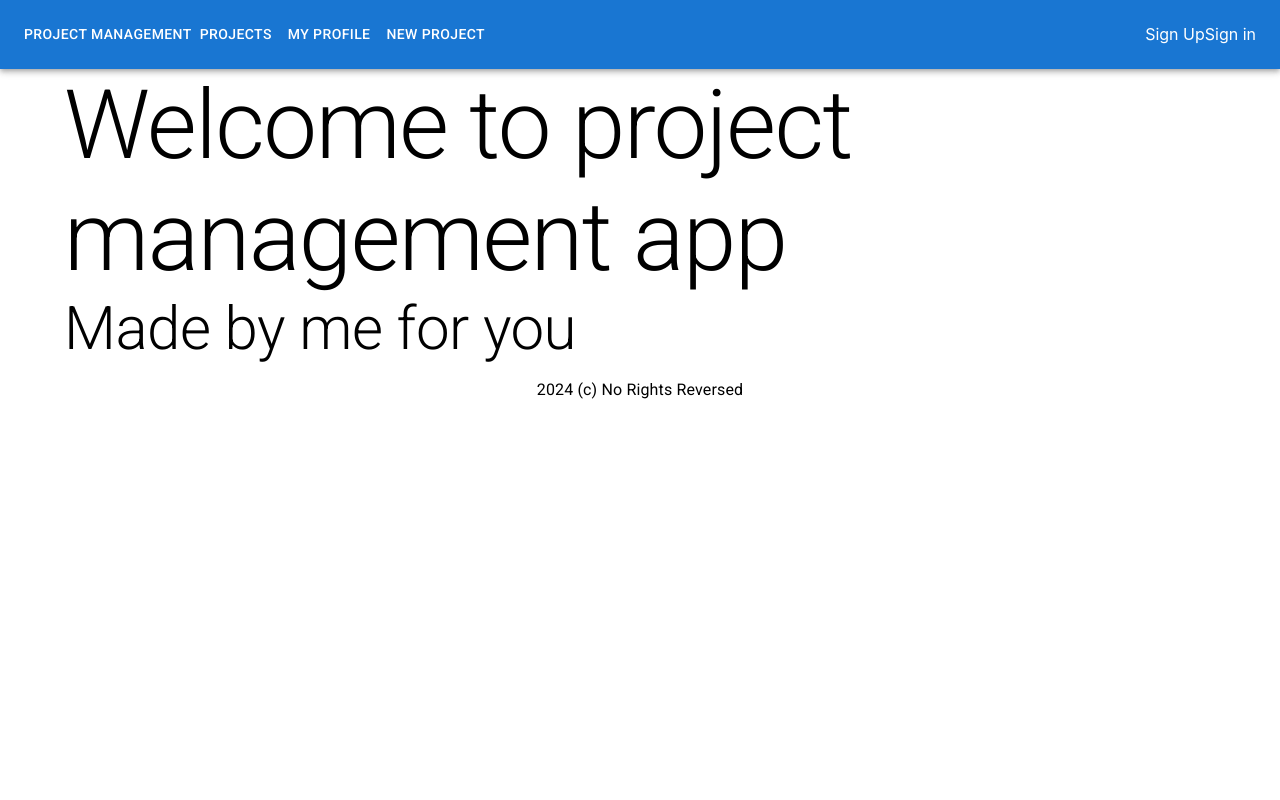
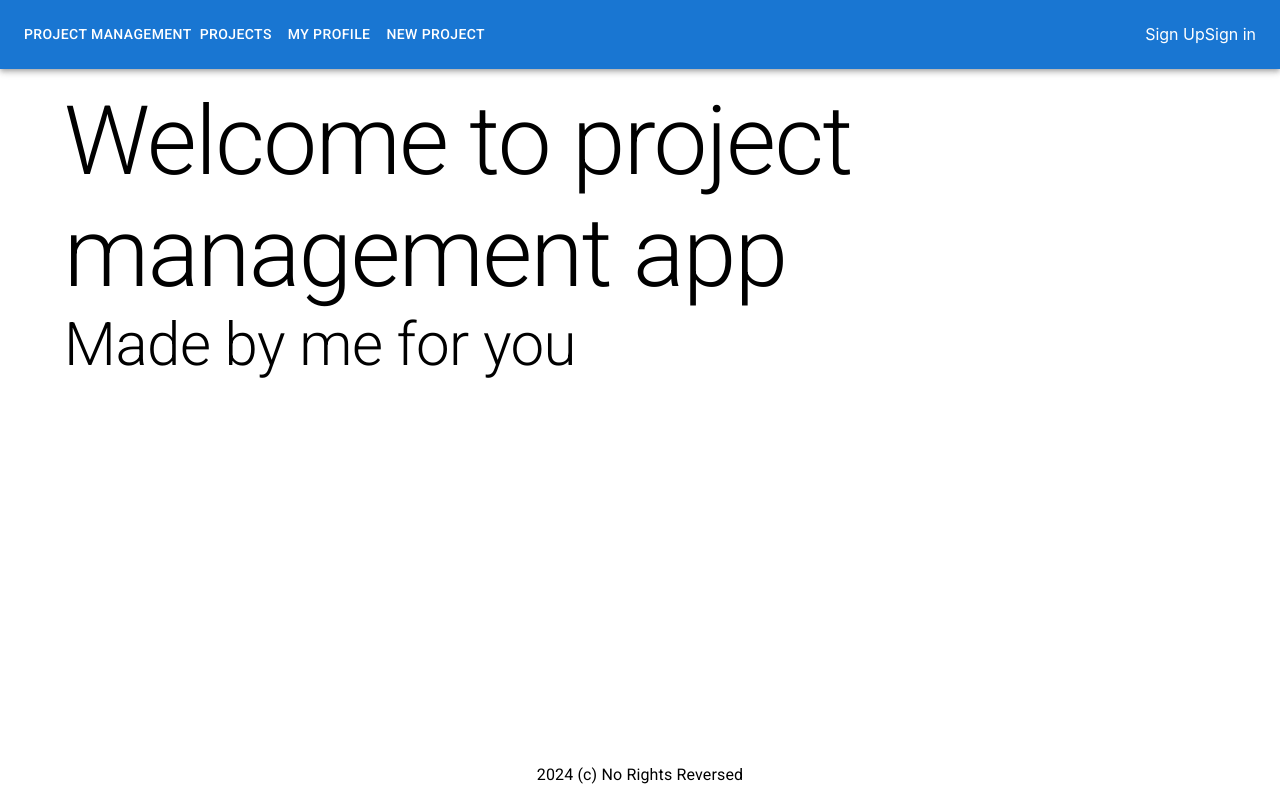
Before and after one commit to GricelevichOA/project-management, a React (Create React App) app: page / in a window 1280 px wide. Built offline with nearby package versions, Linux system fonts and the light colour scheme; no server answers; the database is empty.

Commit message:
task creation fix

```diff
--- a/src/components/common/TaskCard.tsx
+++ b/src/components/common/TaskCard.tsx
@@ -43,7 +43,11 @@ export function TaskCard({ task }: TaskCardProps) {
             {task.title}
           </Typography>
 
-          <Typography variant="body1">{task.description}</Typography>
+          <Typography sx={{ wordWrap: "break-word" }} variant="body1">
+            {task.description}
+          </Typography>
+          <Typography>Created: {new Date(task.date_started).toString()}</Typography>
+          <Typography>Due date: {new Date(task.due_date).toString()}</Typography>
 
           <Box
             sx={{ display: "flex", flexDirection: "row", alignItems: "center" }}
--- a/src/components/layout/Content.tsx
+++ b/src/components/layout/Content.tsx
@@ -5,5 +5,5 @@ interface IBodyProps {
 }
 
 export function Content({ children }: IBodyProps) {
-  return <Container component={"main"}>{children}</Container>;
+  return <Container component={"main"} sx={{flex: "1 1"}}>{children}</Container>;
 }
--- a/src/components/layout/Header.tsx
+++ b/src/components/layout/Header.tsx
@@ -32,7 +32,7 @@ export function Header() {
   }
 
   return (
-    <AppBar position="static">
+    <AppBar position="static" sx={{ mb: 2 }}>
       <Container maxWidth="xl">
         <Toolbar disableGutters>
           <Link
--- a/src/components/pages/Project.tsx
+++ b/src/components/pages/Project.tsx
@@ -45,7 +45,7 @@ export function Project() {
   const [title, setTitle] = useState<string>("");
   const [description, setDescription] = useState<string>("");
   const [assignee, setAssignee] = useState<string | number>("");
-  const [dueDate, setDueDate] = useState<number>(Date.now());
+  const [dueDate, setDueDate] = useState<number>();
 
   function handleOpenTaskForm() {
     setIsCreatingTask(true);
@@ -79,10 +79,12 @@ export function Project() {
       description,
       assignee,
       due_date: dueDate,
-      project_id: projects.currentProject.id,
+      project_id: projects.currentProject?.projectData?.id,
       date_started: Date.now(),
     } as Task;
+
     await createTask(newTask);
+    await setCurrentProjectAction(dispatch, projectId || "");
     setIsCreatingTask(false);
     setAssignee("");
     setTitle("");
@@ -95,6 +97,7 @@ export function Project() {
       await setCurrentProjectAction(dispatch, projectId || "");
     };
     load();
+    // eslint-disable-next-line
   }, []);
 
   return (
@@ -288,6 +291,7 @@ export function Project() {
                       sx={{ width: "100%" }}
                       label="Due date"
                       ampm={false}
+                      onChange={handleDueDateChange}
                     />
                   </LocalizationProvider>
                 </Box>
--- a/src/styles/App.scss
+++ b/src/styles/App.scss
@@ -4,3 +4,15 @@
 @import "@fontsource/roboto/700.css";
 
 @import "Footer.scss";
+
+* {
+  box-sizing: border-box;
+}
+
+.App {
+  min-height: 100vh;
+
+  display: flex;
+  flex-direction: column;
+  justify-content: space-between;
+}
```
